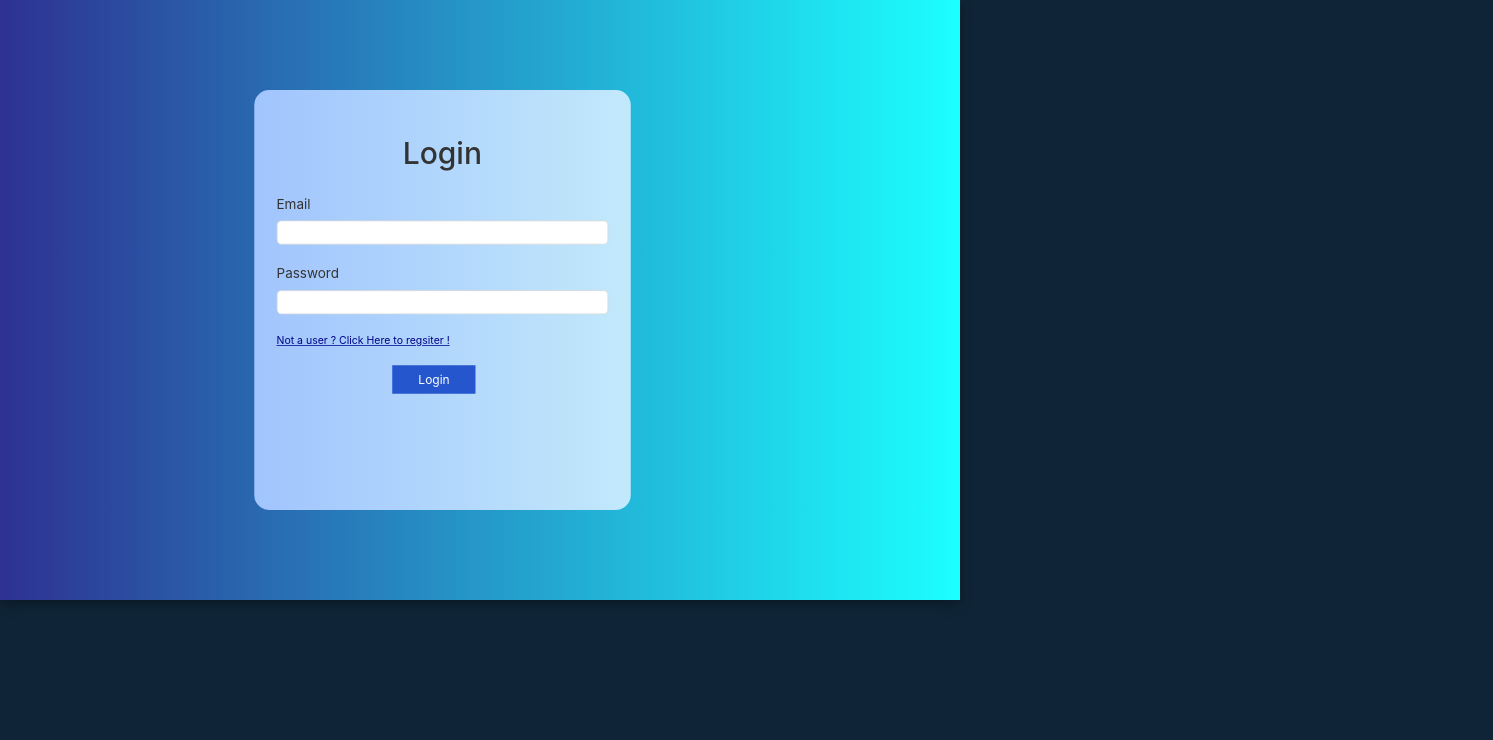
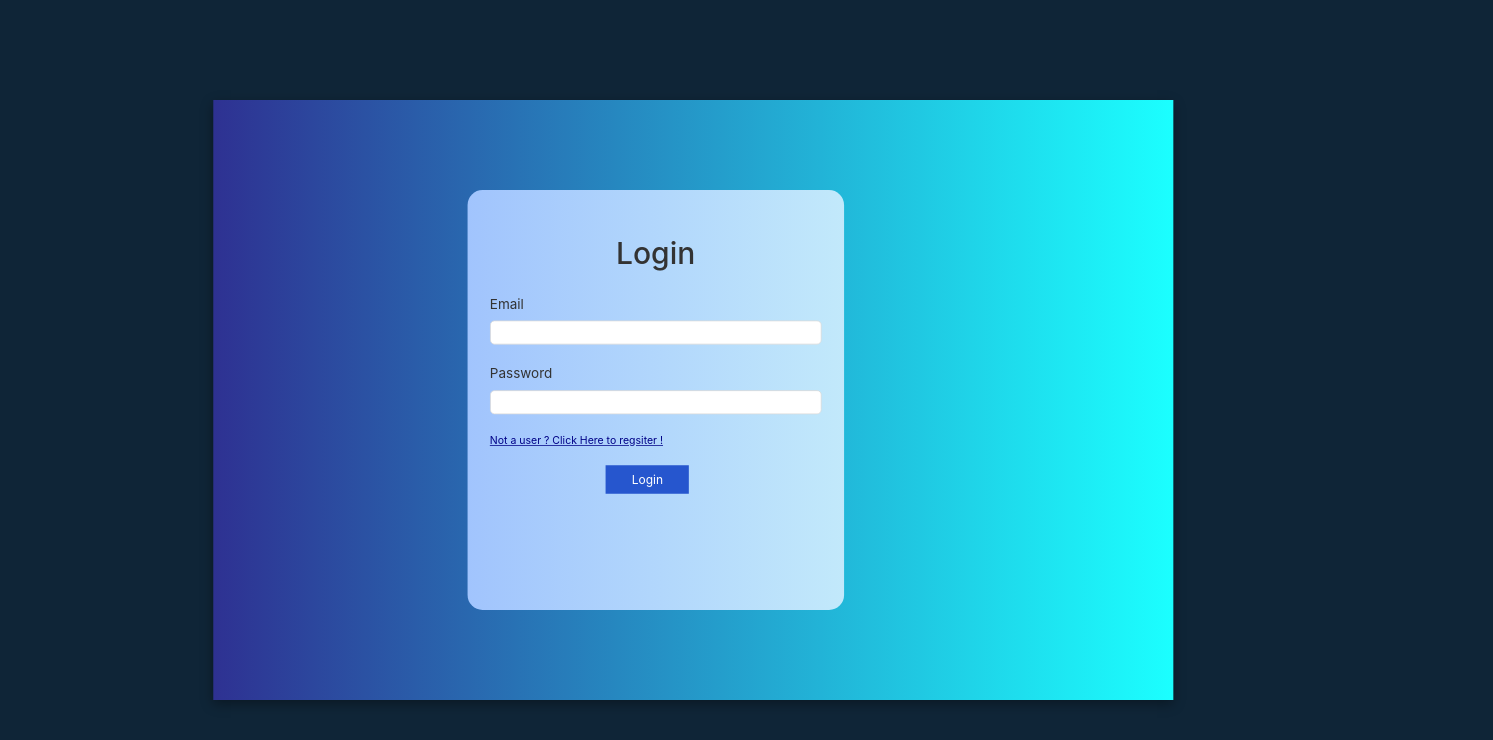
Before and after one commit to RaviIIT/DeepEigen-Project, a React (Create React App) app in the folder client/updates-tracker/: page /login in a window 1280 px wide. Shown: the top 740 px of the page, 1493 px wide, since content can reach past the window. Built offline with nearby package versions, Linux system fonts and the light colour scheme; a web font is replaced by a local one.

Commit message:
Update index.css

```diff
--- a/client/updates-tracker/src/index.css
+++ b/client/updates-tracker/src/index.css
@@ -6,9 +6,7 @@ body {
   -webkit-font-smoothing: antialiased;
   -moz-osx-font-smoothing: grayscale;
   transform: scale(0.75);
-  transform-origin: top left;
   width: 133.33%;
-  overflow-x: hidden;
 }
 
 code {
```
